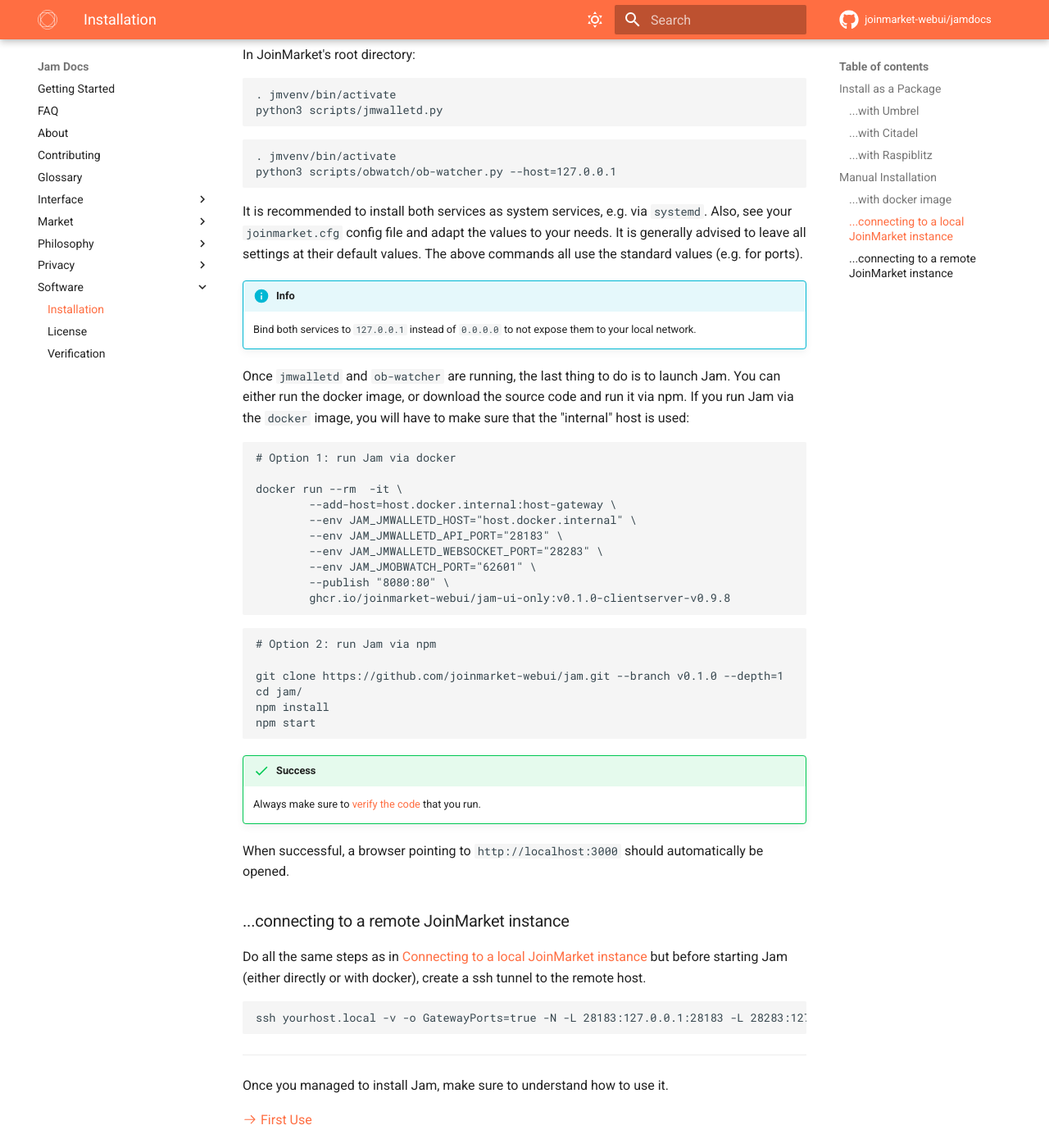
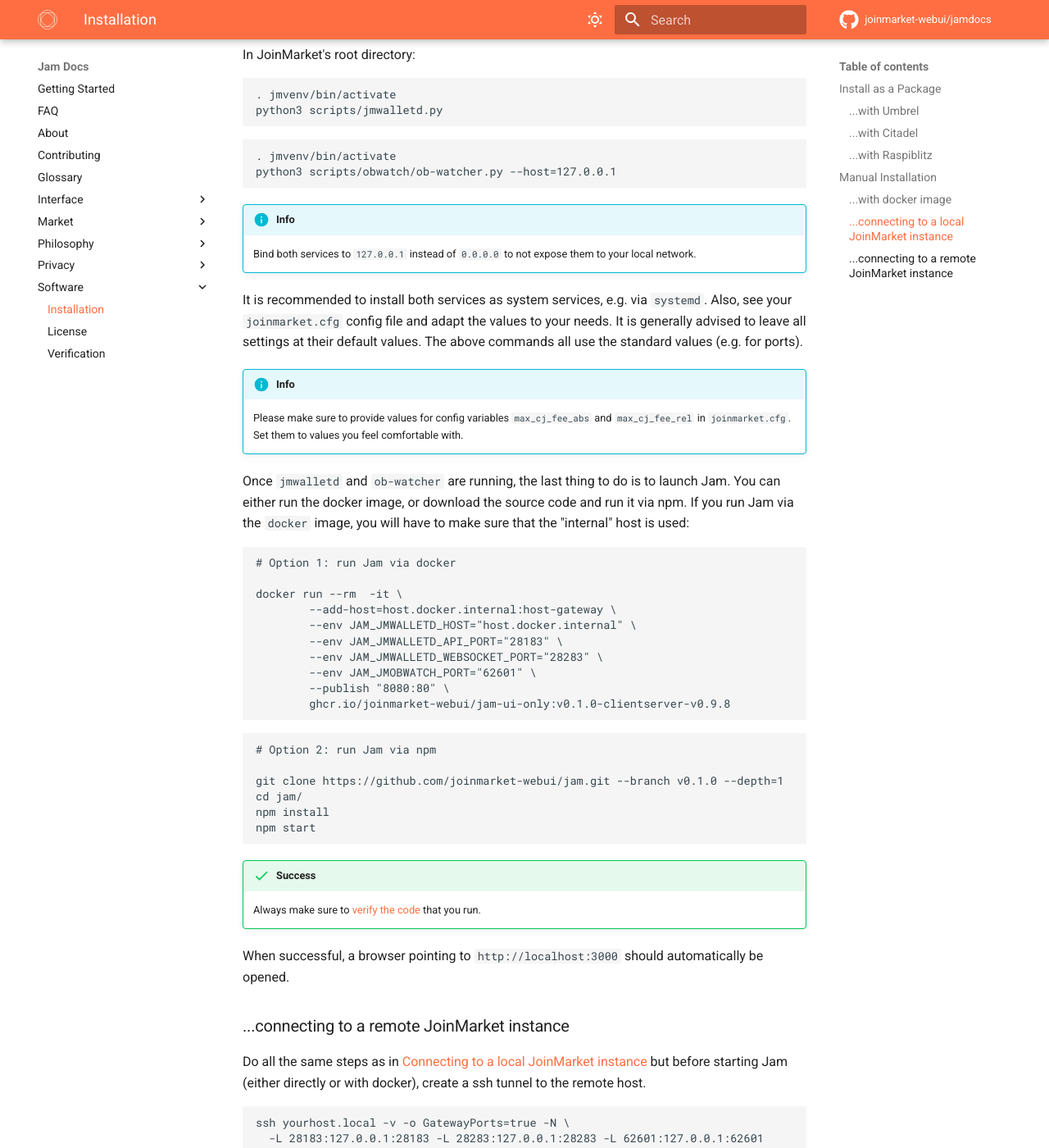
Before and after one commit to joinmarket-webui/jamdocs, an MkDocs documentation site: the page built from docs/software/installation.md, in a window 1280 px wide and 1400 px high, scrolled down 3550 px. Shown: the whole window at 82% size. Built offline with MkDocs 1.6.1 and Material for MkDocs 9.7.7, drawn with Linux system fonts in a browser that asks for light colours; nearby versions of some CDN libraries; comment, search, counter and statistics services are not loaded.

Commit message:
docs(install): add note about mandatory max fee settings

````diff
--- a/docs/software/installation.md
+++ b/docs/software/installation.md
@@ -170,6 +170,10 @@
 python3 scripts/obwatch/ob-watcher.py --host=127.0.0.1
 ```
 
+!!! info
+    Bind both services to `127.0.0.1` instead of `0.0.0.0` to not expose them to
+    your local network.
+
 It is recommended to install both services as system services, e.g. via
 `systemd`. Also, see your `joinmarket.cfg` config file and adapt the values to
 your needs. It is generally advised to leave all settings at their default
@@ -179,8 +183,9 @@
 
 
 !!! info
-    Bind both services to `127.0.0.1` instead of `0.0.0.0` to not expose them to
-    your local network.
+    Please make sure to provide values for config variables `max_cj_fee_abs`
+    and `max_cj_fee_rel` in `joinmarket.cfg`. Set them to values you feel
+    comfortable with.
 
 Once `jmwalletd` and `ob-watcher` are running, the last thing to do is to launch
 Jam. You can either run the docker image, or download the source code and run it
@@ -223,7 +228,8 @@
 to the remote host.
 
 ```sh
-ssh yourhost.local -v -o GatewayPorts=true -N -L 28183:127.0.0.1:28183 -L 28283:127.0.0.1:28283 -L 62601:127.0.0.1:62601
+ssh yourhost.local -v -o GatewayPorts=true -N \
+  -L 28183:127.0.0.1:28183 -L 28283:127.0.0.1:28283 -L 62601:127.0.0.1:62601
 ```
 
 ---
````
